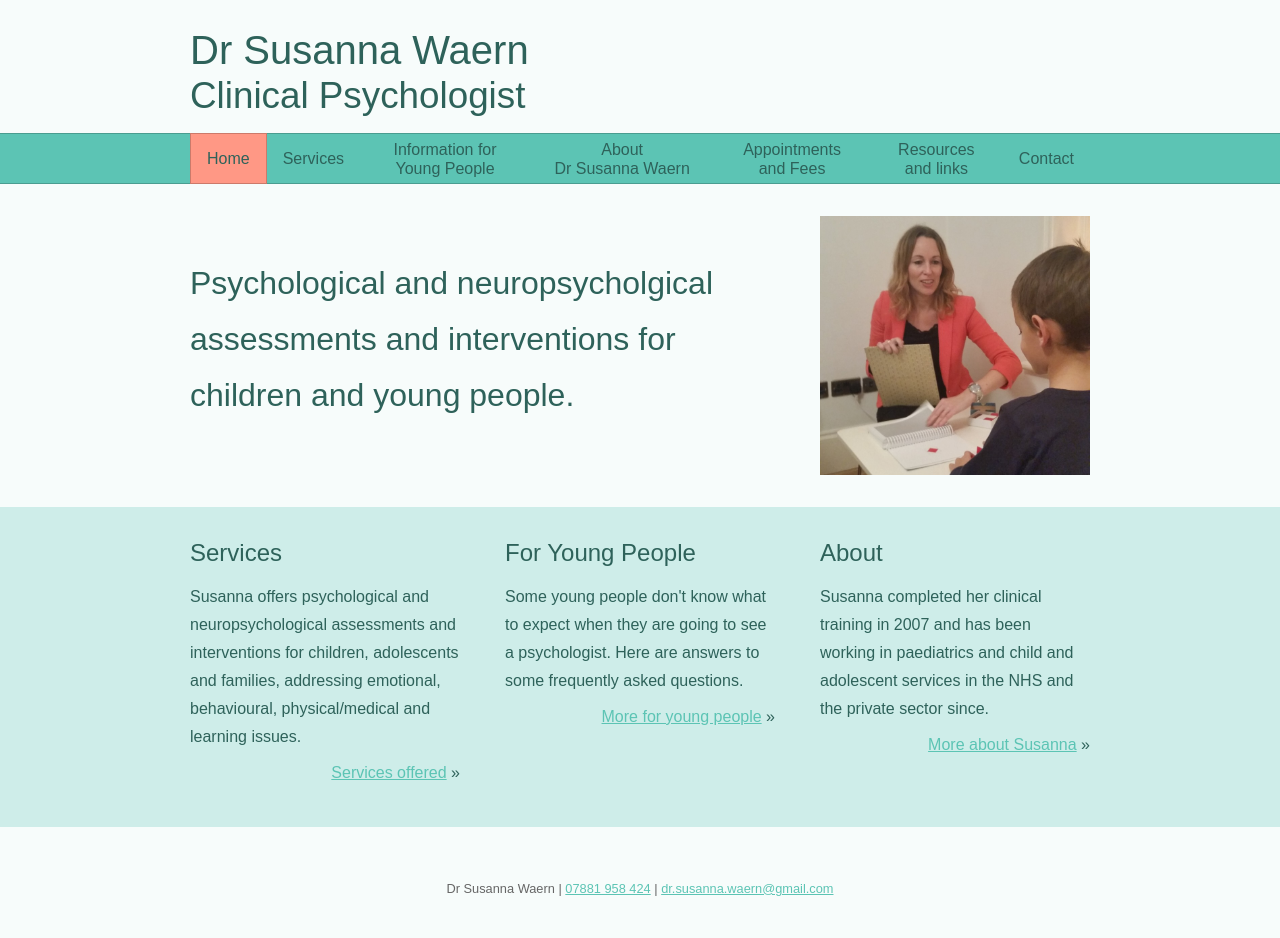
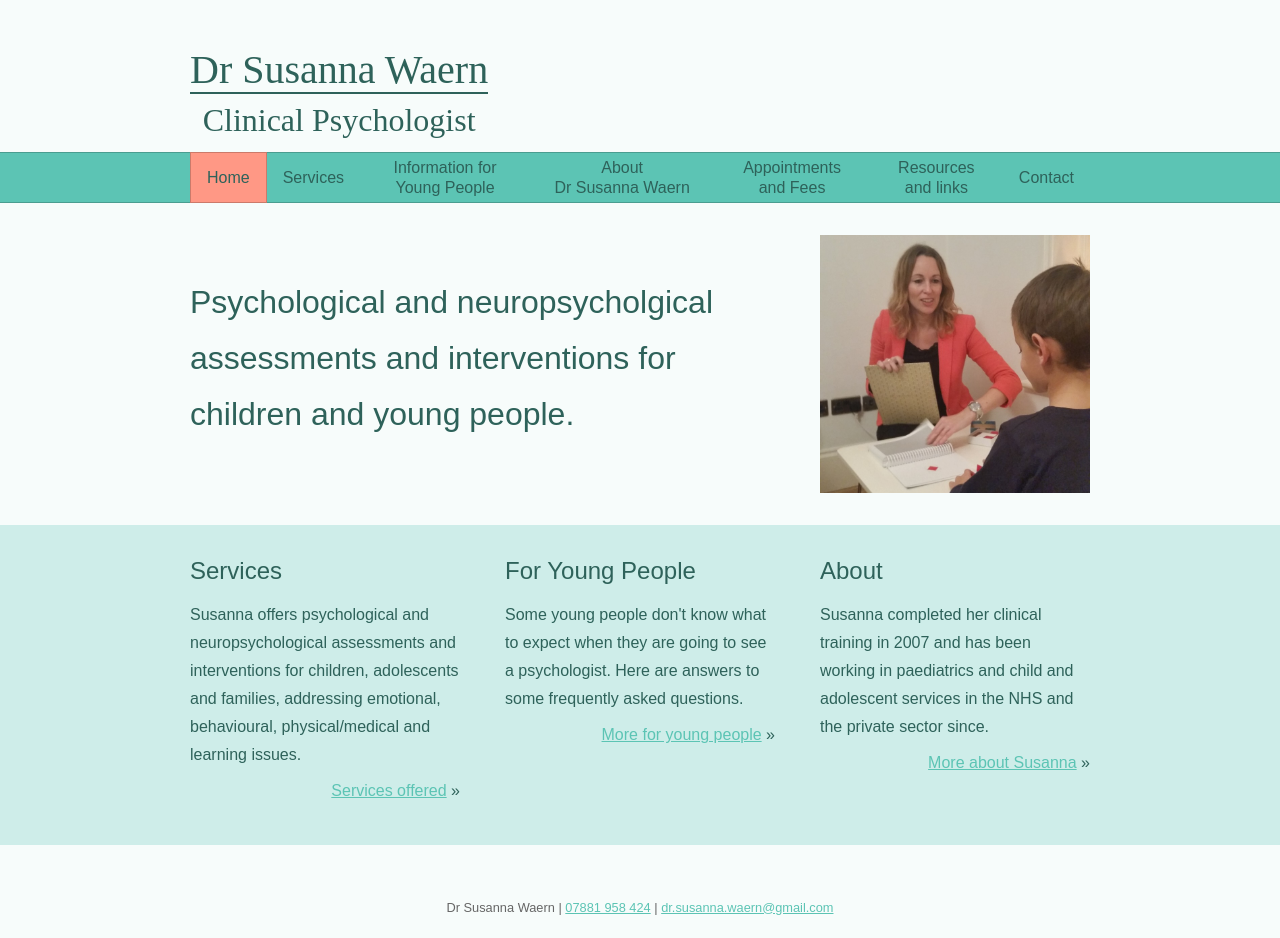
Before and after one commit to drsusannawaern/drsusannawaern.github.io, a Jekyll site: the page built from index.html, in a window 1280 px wide. Built offline with Jekyll 4.4.1, drawn with Linux system fonts in a browser that asks for light colours; some web fonts are replaced.

Commit message:
Update logo.

```diff
--- a/_layouts/default.html
+++ b/_layouts/default.html
@@ -3,13 +3,13 @@
 <head>
 <title>{{ site.title }}</title>
 
-<link href='http://fonts.googleapis.com/css?family=Droid+Sans:400,700' rel='stylesheet' type='text/css'>
+<link href='http://fonts.googleapis.com/css?family=Droid+Sans:400,700|Droid+Serif:400,700' rel='stylesheet' type='text/css'>
 <link rel="stylesheet" type="text/css" href="/stylesheets/main.css">
 </head>
 <body class="{{ page.body_class }}">
 <header class="site-header">
   <div class="wrapper">
-    <a href="/">
+    <a href="/" class="logo">
       <h1>Dr Susanna Waern</h1>
       <p>Clinical Psychologist</p>
     </a>
--- a/_sass/site_header.scss
+++ b/_sass/site_header.scss
@@ -3,18 +3,25 @@
   text-align: center;
 }
 
-.site-header h1 {
+
+.site-header .logo {
+  float: left;
+
+  h1 {
     font-size: 2.5em;
+    font-family: "Droid Serif";
     margin: 0.5em 0 0.25em 0;
     line-height: 0.9;
-  text-align: left;
+    padding-bottom: 0.1em;
+    border-bottom: 0.05em solid $body-font-color;
   }
 
-.site-header p {
-  font-size: 2.3em;
+  p {
+    font-size: 2em;
+    font-family: "Droid Serif";
     line-height: 1;
-  text-align: left;
     margin-top: 0;
+  }
 }
 
 .site-header a {
```
Lines whose indentation alone changed are shown as unchanged.
